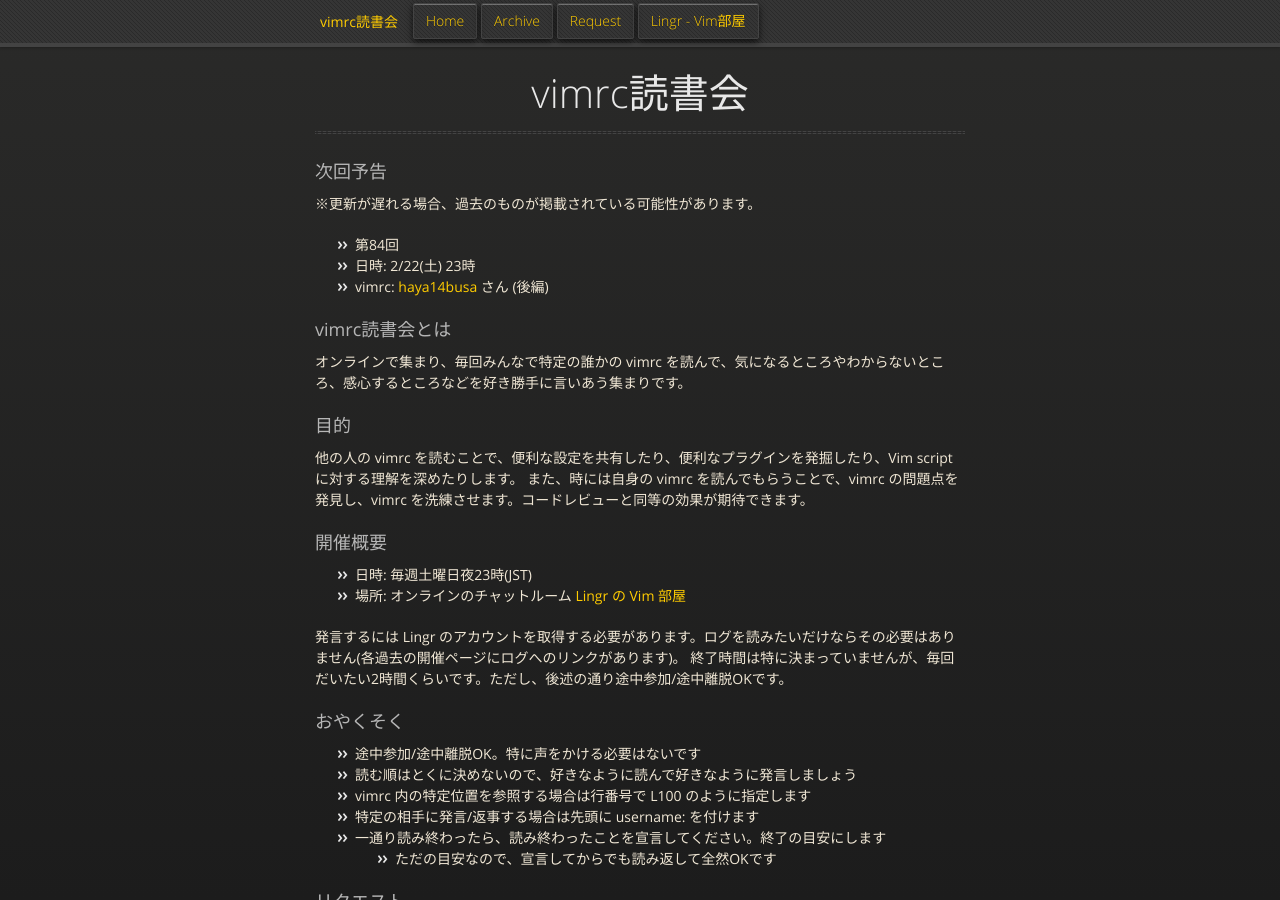
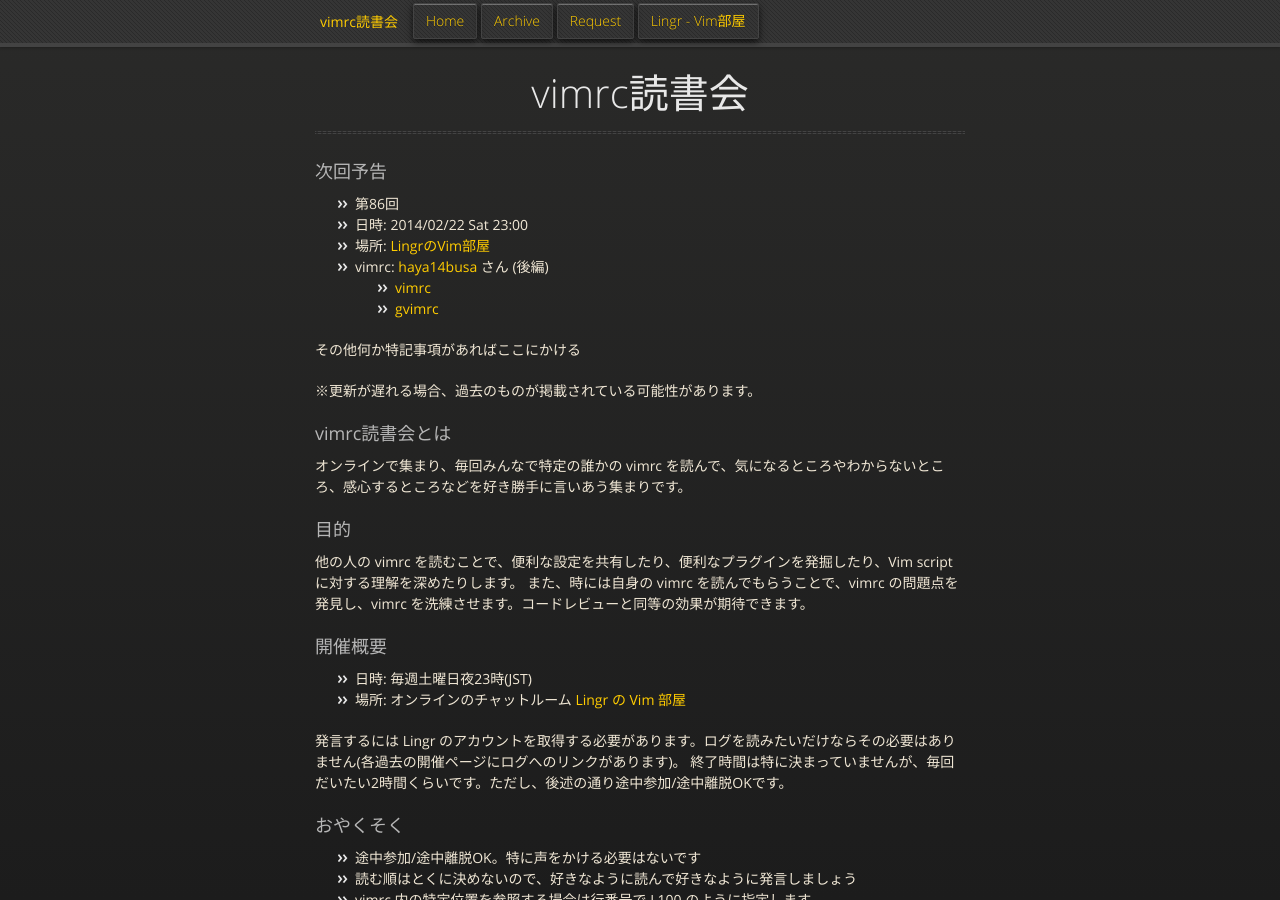
Before and after one commit to vim-jp/reading-vimrc, a Jekyll site: the page built from index.md, in a window 1280 px wide and 900 px high. Built offline with Jekyll 4.4.1, drawn with Linux system fonts in a browser that asks for light colours; nearby versions of some CDN libraries; Markdown is read by kramdown in place of the engine named in the settings.

Commit message:
Support next.yml

```diff
--- /dev/null
+++ b/_data/next.yml
@@ -0,0 +1,34 @@
+# _data/next.yml
+
+- id: 86
+  date: 2014-02-22 23:00
+  author:
+    name: haya14busa
+    url: https://github.com/haya14busa
+  vimrcs:
+    - name: vimrc
+      url: https://github.com/haya14busa/dotfiles/blob/master/.vimrc
+      hash: be8937e097af4666a4057090b79792acc137fca1
+    - name: gvimrc # 分割vimrcも対応
+      url: https://github.com/haya14busa/dotfiles/blob/master/.gvimrc
+      hash: # 省略可
+  part: 後編 # 省略可
+  other: その他何か特記事項があればここにかける
+
+# さらにそれ移行のものも書いておける
+- id: 87
+  date: 2014-02-29 23:00
+  author:
+    name: decochan
+    url: https://github.com/haya14busa
+  vimrcs:
+    - name: vimrc
+      url: https://github.com/haya14busa/dotfiles/blob/master/.vimrc
+      hash: be8937e097af4666a4057090b79792acc137fca1
+    - name: gvimrc # 分割vimrcも対応
+      url: https://github.com/haya14busa/dotfiles/blob/master/.gvimrc
+      hash:
+  part:
+  other:
+
+# vim: expandtab softtabstop=2 shiftwidth=2
--- a/index.md
+++ b/index.md
@@ -3,12 +3,28 @@ layout: default
 title: vimrc読書会
 ---
 
-### 次回予告
-※更新が遅れる場合、過去のものが掲載されている可能性があります。
+<div class='next-vimrc'>
+  {% assign next = site.data.next[0] %}
+  <h3>次回予告</h3>
+  <ul>
+    <li>第{{ next.id }}回</li>
+    <li>日時: <span class='date'>{{ next.date | date: "%Y/%m/%d %a %H:%M" }}</span></li>
+    <li>場所: <a href="http://lingr.com/room/vim">LingrのVim部屋</a></li>
+    <li>vimrc: <a href="{{ next.author.url }}"> {{ next.author.name }}</a> さん
+        {% if next.part %} ({{ next.part }}) {% endif %}
+    </li>
+      <ul>
+        {% for vimrc in next.vimrcs %}
+           <li><a href="{{ vimrc.url }}">{{ vimrc.name }}</a></li>
+        {% endfor %}
+      </ul>
+  </ul>
+  {% if next.other %}
+    <p>{{ next.other }}</p>
+  {% endif %}
 
-- 第84回
-- 日時: 2/22(土) 23時
-- vimrc: [haya14busa](https://github.com/haya14busa) さん (後編)
+  <p>※更新が遅れる場合、過去のものが掲載されている可能性があります。</p>
+</div>
 
 ### vimrc読書会とは
 オンラインで集まり、毎回みんなで特定の誰かの vimrc を読んで、気になるところやわからないところ、感心するところなどを好き勝手に言いあう集まりです。
```
